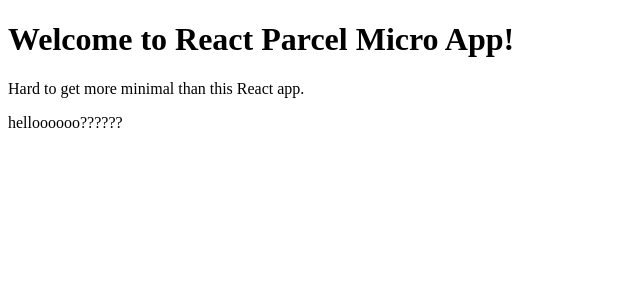
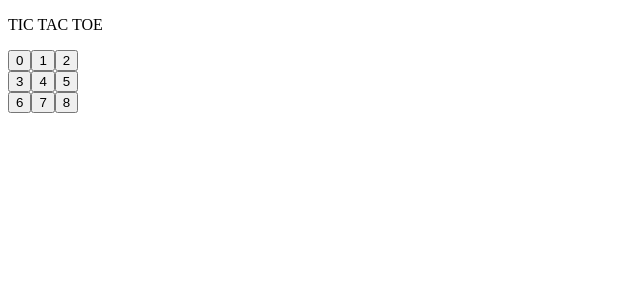
Before and after one commit to Fierce-Black-Dragon/Tic-Tac-Toe, a React (Vite) app: page / in a window 1280 px wide. Shown: the top 300 px of the page, without its empty margins (0-640 px from the left). Built offline with nearby package versions, Linux system fonts and the light colour scheme.

Commit message:
Started Building Tic Tac Toe

```diff
--- a/index.html
+++ b/index.html
@@ -1,7 +1,7 @@
 <!DOCTYPE html>
 <html>
   <head>
-    <title>React Parcel Micro App</title>
+    <title>Tic Tac Toe</title>
   </head>
   <body>
     <div id="root"></div>
--- a/src/App.js
+++ b/src/App.js
@@ -1,14 +1,15 @@
 import React from "react";
+import Board from './Components/Board'
 
 const App = () =>{
 
  return(
 
-  <>
-  <h1>Welcome to React Parcel Micro App!</h1>
-  <p>Hard to get more minimal than this React app.</p>
-  <p>helloooooo??????</p>
- </>
+  <div>
+
+  <p>TIC TAC TOE</p>
+  <Board/>
+ </div>
  );
 
 
--- /dev/null
+++ b/src/Components/Board.js
@@ -0,0 +1,26 @@
+import React from 'react'
+import Sqaure from './Sqaure'
+
+const Board = () => {
+    return (
+        <div>
+            <div>
+              <Sqaure value={0} />
+              <Sqaure value={1}/>
+              <Sqaure value={2}/>
+            </div>
+            <div>
+            <Sqaure value={3} />
+            <Sqaure value={4}/>
+            <Sqaure value={5}/>
+            </div>
+            <div>
+            <Sqaure value={6}/>
+            <Sqaure value={7}/>
+            <Sqaure value={8} />
+            </div>
+        </div>
+    )
+}
+
+export default Board
--- /dev/null
+++ b/src/Components/Sqaure.js
@@ -0,0 +1,10 @@
+import React from 'react'
+
+const Sqaure = ({value}) => {
+
+    return (
+    <button type="button" >{value}</button>
+    )
+}
+
+export default Sqaure
```
